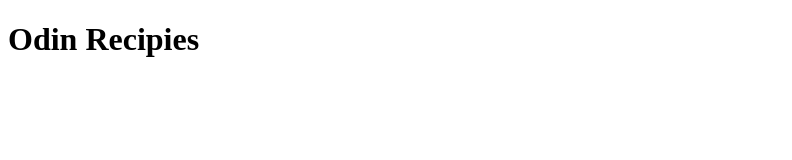
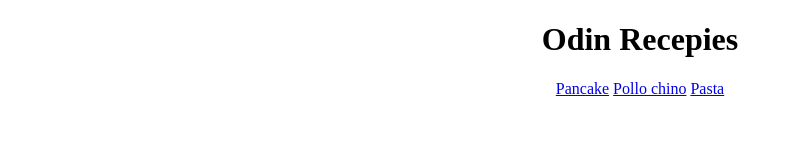
Before and after one commit to squeleton/recipiesList-htmlBasics, a plain HTML site: page index.html in a window 1280 px wide. Shown: the whole page, without its empty margins (0-792 px from the left). Drawn offline with Linux system fonts and the light colour scheme.

Commit message:
organizacion

```diff
--- a/index.html
+++ b/index.html
@@ -4,11 +4,15 @@
     <meta charset="UTF-8">
     <meta http-equiv="X-UA-Compatible" content="IE=edge">
     <meta name="viewport" content="width=device-width, initial-scale=1.0">
-    <title>Recipies</title>
+    <title>Recepies</title>
 </head>
 <body>
-    <h1>Odin Recipies</h1>
-    <a href="pasta.html"></a>
-    <a href="pancake.html"></a>
+    <center>
+    <h1>Odin Recepies</h1>
+        <a href="./recipies/pancake.html">Pancake</a>
+        <a href="./recipies/pollo.html">Pollo chino</a>
+        <a href="./recipies/pasta.html">Pasta</a>
+</center>
+
 </body>
 </html>
```
Also changed, not shown: recipies/pancake.html (renamed from pancake.html, +3 -2 lines), recipies/pasta.html (renamed from pasta.html, +1 -1 lines), recipies/pollo.html (renamed from pollo.html).
